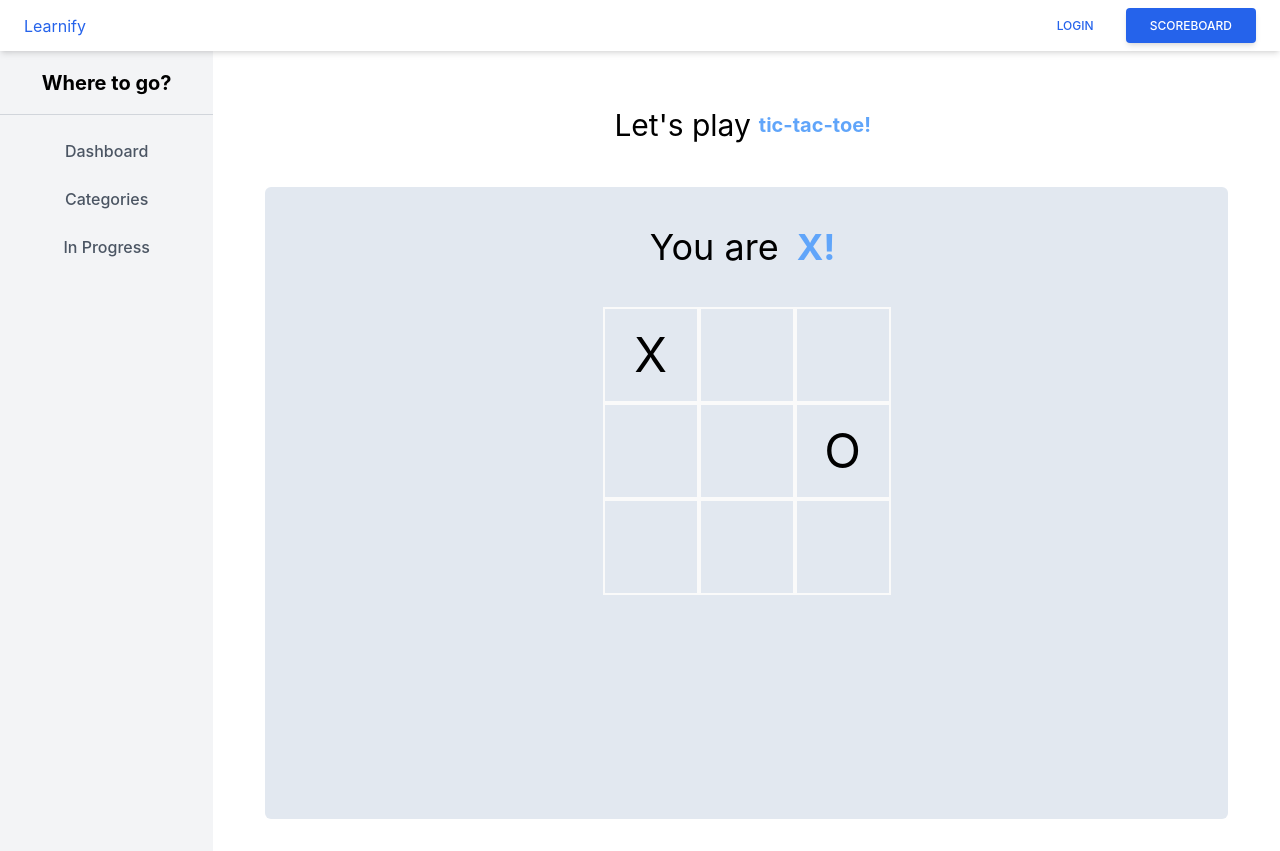
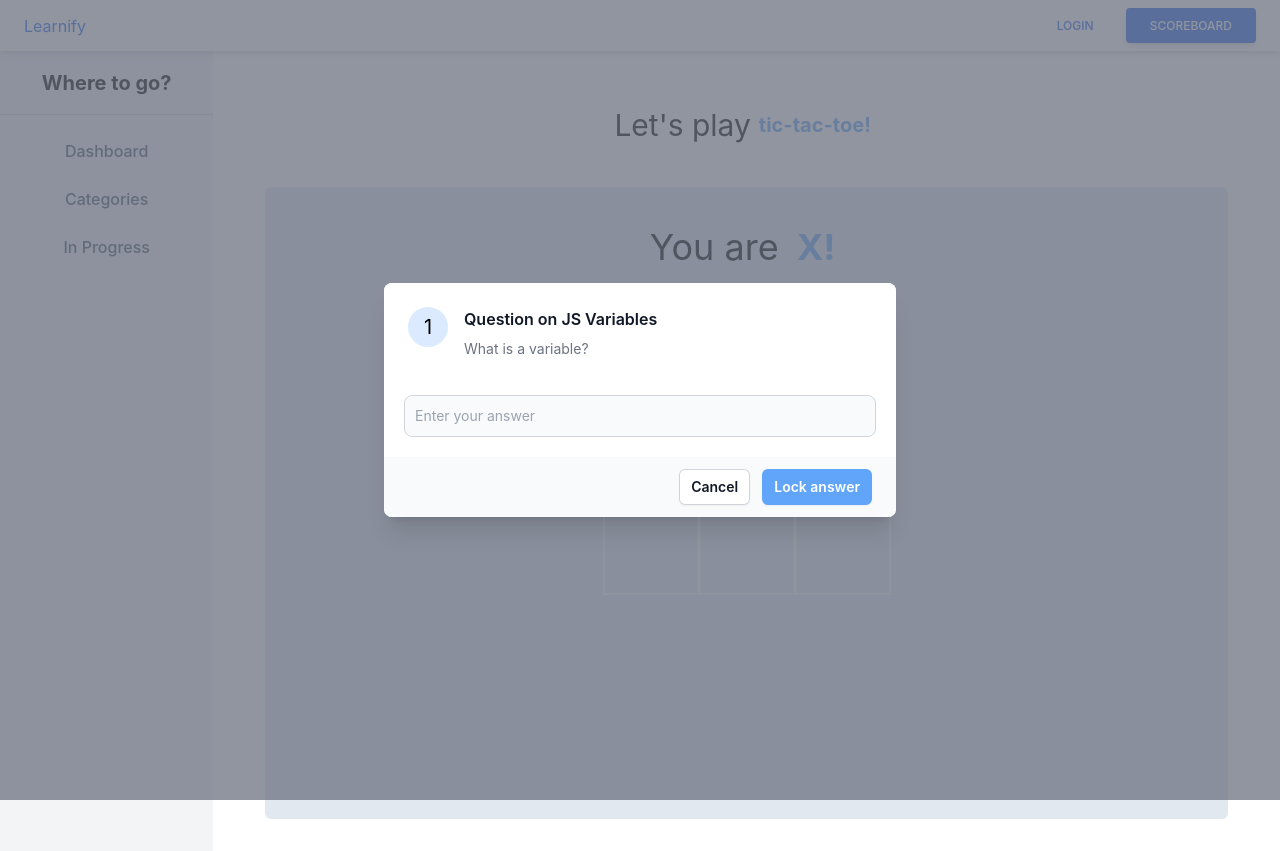
Before and after one commit to aqsaaqeel/learnify, a React (Create React App) app: page /tttgame in a window 1280 px wide. Both pictures are taken after a click on the element 650 px from the left and 355 px from the top of the page. Built offline with nearby package versions, Linux system fonts and the light colour scheme.

Commit message:
feat : added questionare to tic-tac-toe

```diff
--- a/public/index.html
+++ b/public/index.html
@@ -10,6 +10,7 @@
       content="Web site created using create-react-app"
     />
     <link rel="apple-touch-icon" href="%PUBLIC_URL%/logo192.png" />
+    <link rel="icon" type="image/png" href="%PUBLIC_URL%/learnify-favicon.png" />
 
 
     <title>React App</title>
--- /dev/null
+++ b/src/component/questions/tic-tac-toe/TicTacToe.jsx
@@ -0,0 +1,74 @@
+import { useState } from "react";
+
+export const TicTacToe = (props) => {
+    const [answer, setAnswer] = useState("");
+    const handleChange = (event) => {
+        setAnswer(event.target.value);
+      };
+      const handleAnswer = () => {
+        const userAnswer = answer;
+        props.onAnswer(userAnswer);
+      }
+
+    return (
+    <div
+      class="relative z-10"
+      aria-labelledby="modal-title"
+      role="dialog"
+      aria-modal="true"
+    >
+      <div class="fixed inset-0 bg-gray-500 bg-opacity-75 transition-opacity"></div>
+
+      <div class="fixed inset-0 z-10 overflow-y-auto">
+        <div class="flex min-h-full items-end justify-center p-4 text-center sm:items-center sm:p-0">
+          <div class="relative transform overflow-hidden rounded-lg bg-white text-left shadow-xl transition-all sm:my-8 sm:w-full sm:max-w-lg">
+            <div class="bg-white px-4 pt-5 pb-4 sm:p-6 sm:pb-4">
+              <div class="sm:flex sm:items-start">
+                <div class="mx-auto flex h-12 w-12 flex-shrink-0 items-center justify-center text-xl rounded-full bg-blue-100 sm:mx-0 sm:h-10 sm:w-10">
+                  1
+                </div>
+                <div class="mt-3 text-center sm:mt-0 sm:ml-4 sm:text-left">
+                  <h3
+                    class="text-base font-semibold leading-6 text-gray-900"
+                    id="modal-title"
+                  >
+                    Question on JS Variables
+                  </h3>
+                  <div class="mt-2">
+                    <p class="text-sm text-gray-500">{props.question}</p>
+                  </div>
+                </div>
+              </div>
+            </div>
+            <div className="flex m-5">
+            <input
+              type="text"
+              id="first_name"
+              class="bg-gray-50 border border-gray-300 text-gray-900 text-sm rounded-lg focus:ring-blue-500 focus:border-blue-500 block w-full p-2.5 dark:bg-gray-700 dark:border-gray-600 dark:placeholder-gray-400 dark:text-white dark:focus:ring-blue-500 dark:focus:border-blue-500"
+              placeholder="Enter your answer"
+              required
+              onChange = {handleChange}
+            /></div>
+            <div class="bg-gray-50 px-4 py-3 sm:flex sm:flex-row-reverse sm:px-6">
+              <button
+                type="button"
+                class="inline-flex w-full justify-center rounded-md bg-blue-400 px-3 py-2 text-sm font-semibold text-white shadow-sm hover:bg-red-500 sm:ml-3 sm:w-auto"
+                onClick = {handleAnswer}
+                value = {answer}
+              >
+                Lock answer
+              </button>
+              <button
+                type="button"
+                class="mt-3 inline-flex w-full justify-center rounded-md bg-white px-3 py-2 text-sm font-semibold text-gray-900 shadow-sm ring-1 ring-inset ring-gray-300 hover:bg-gray-50 sm:mt-0 sm:w-auto"
+                onClick = {props.modalChange}
+              >
+                Cancel
+              </button>
+            </div>
+          </div>
+        </div>
+      </div>
+    </div>
+  );
+};
--- a/src/pages/tictactoe/TttGame.jsx
+++ b/src/pages/tictactoe/TttGame.jsx
@@ -1,11 +1,26 @@
 import { Sidebar } from "../../component";
 import { Square } from "./Square";
 import { useEffect, useState } from "react";
-
+import { TicTacToe } from "../../component/questions/tic-tac-toe/TicTacToe";
 const defaultSquares = () => new Array(9).fill(null);
 
 export const TttGame = () => {
+  const [showModal, setShowModal] = useState(false);
   const [squares, setSquares] = useState(defaultSquares());
+  const [answer, setAnswer] = useState("");
+  const [currentQuestionIndex, setCurrentQuestionIndex] = useState(0);
+  const questions = [
+    { Ques: "What is a variable?", Ans : "storage" },
+    {
+      Ques: "What are the three keywords for declaring variables in JavaScript?", Ans : "let const var"
+    },
+    { Ques: "Are let and const block-scoped or function-scoped?", Ans : "block scoped" },
+    { Ques: "Are var variables block-scoped or function-scoped?", Ans : "function scoped" },
+  ];
+  const currentQuestion = questions[currentQuestionIndex];
+  // questions.forEach(question => cons)
+  // emptyIndex[Math.floor(Math.random() * emptyIndex.length)];
+  // console.log(randomQuestion);
   useEffect(() => {
     const lines = [
       [0, 1, 2],
@@ -46,9 +61,11 @@ export const TttGame = () => {
       setSquares(newSquares);
     };
     if (isComputerTurn) {
-      const winningLines = linesThatAre('O', 'O', null);
-      if(winningLines.length > 0){
-        const winIndex = winningLines[0].filter(index => squares[index] === null)[0];
+      const winningLines = linesThatAre("O", "O", null);
+      if (winningLines.length > 0) {
+        const winIndex = winningLines[0].filter(
+          (index) => squares[index] === null
+        )[0];
         putComputer(winIndex);
         return;
       }
@@ -62,12 +79,21 @@ export const TttGame = () => {
     const isPlayerTurn =
       squares.filter((square) => square !== null).length % 2 === 0;
     if (isPlayerTurn) {
+      setShowModal(true);
       let newSquares = [...squares];
       newSquares[index] = "X";
       setSquares(newSquares);
     }
   };
-
+  const handleAnswer = (userAnswer) => {
+    const answer = "storage";
+    if (userAnswer === questions[currentQuestionIndex].Ans) {
+      setShowModal(false);
+      setCurrentQuestionIndex(currentQuestionIndex => currentQuestionIndex + 1);
+    } else {
+      alert("wrong answer");
+    }
+  };
   return (
     <div className="flex h-screen">
       <div className="flex-none bg-gray-200 w-1/6">
@@ -94,6 +120,13 @@ export const TttGame = () => {
                 onClick={() => handleSquareClick(index)}
               />
             ))}
+            {showModal && (
+              <TicTacToe
+                onAnswer={handleAnswer}
+                modalChange={() => setShowModal(false)}
+                question = {questions[currentQuestionIndex].Ques}
+              />
+            )}
           </div>
         </div>
       </div>
```
Also changed, not shown: public/learnify-favicon.png (added).
